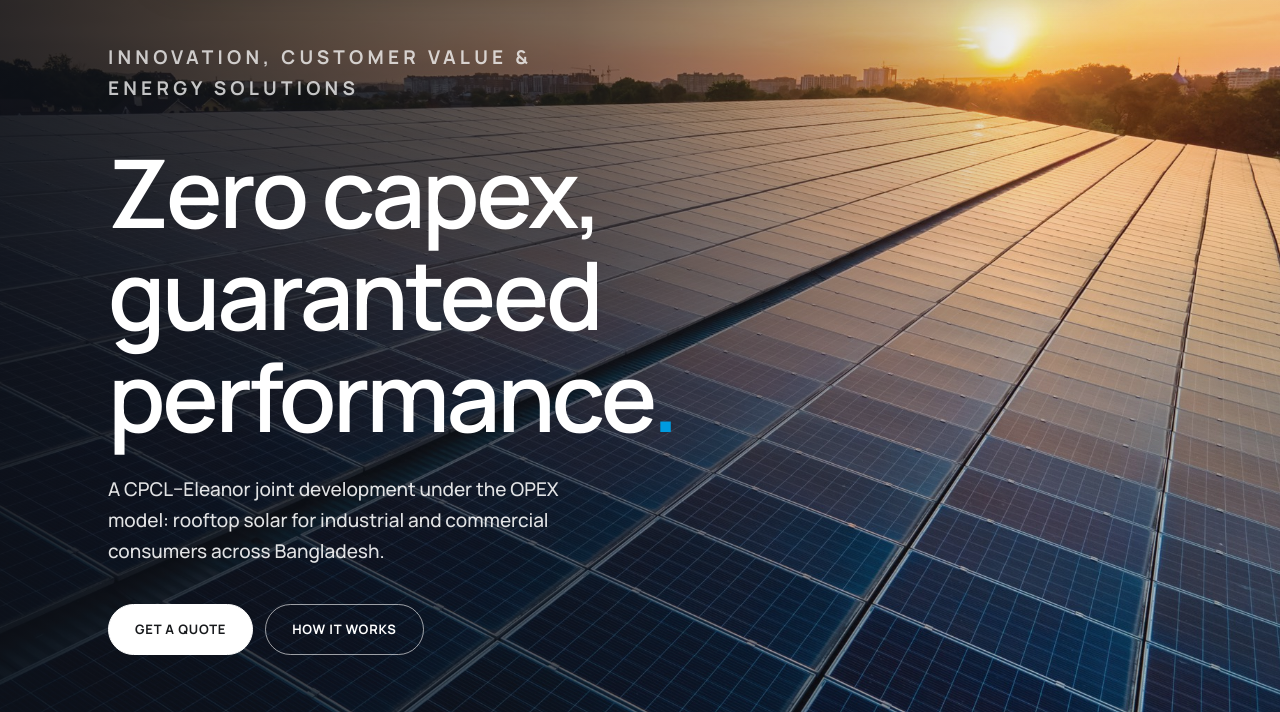
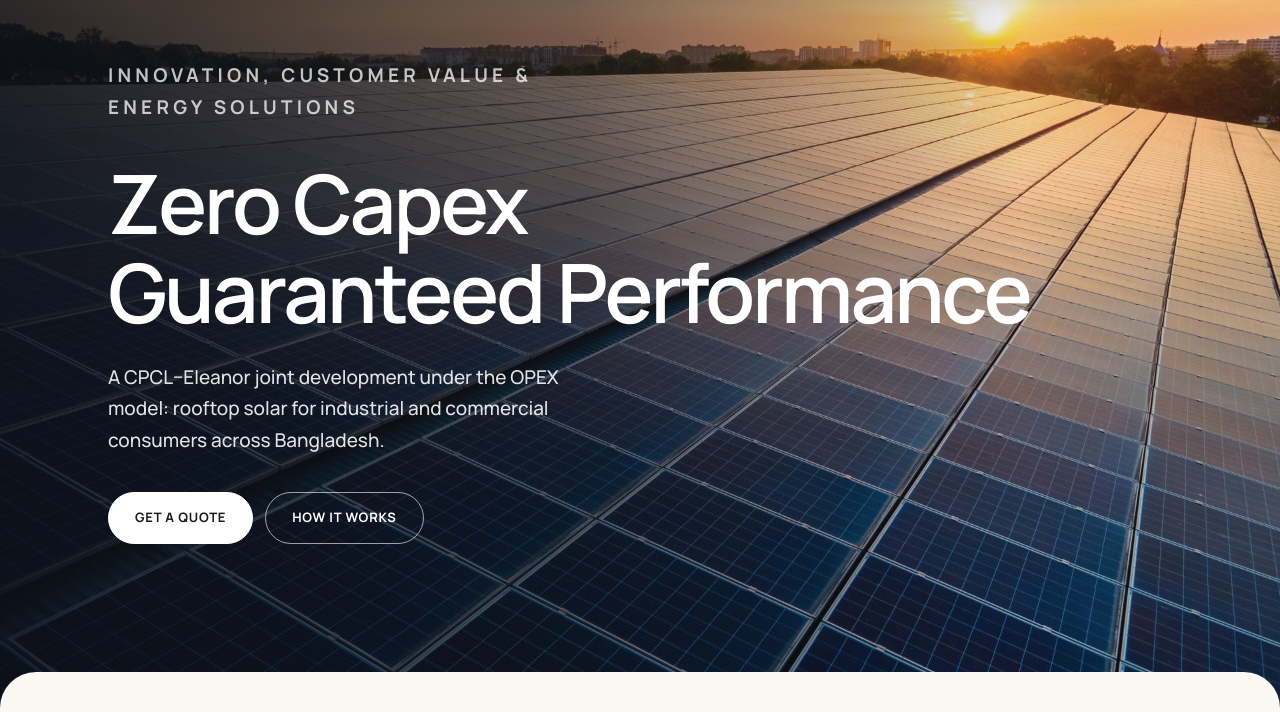
Before and after one commit to ishfaqbuilds/cpcl-website, a plain HTML site: page index.html in a window 1280 px wide. Shown: the part 88-800 px from the top of the page. Drawn offline with Linux system fonts and the light colour scheme.

Commit message:
Set hero heading to two lines: Zero Capex / Guaranteed Performance
Co-Authored-By: Claude Opus 5.5 <noreply@anthropic.com>

```diff
--- a/index.html
+++ b/index.html
@@ -54,7 +54,8 @@
   .hero::after { content: ""; position: absolute; inset: 0; background: linear-gradient(90deg, rgba(12,16,24,.85) 0%, rgba(12,16,24,.55) 45%, rgba(12,16,24,.05) 80%); }
   .hero .wrap { position: relative; z-index: 1; width: 100%; }
   .hero .eyebrow { color: rgba(255,255,255,.75); }
-  .hero h1 { font-size: clamp(46px, 7.4vw, 96px); max-width: 11ch; margin-bottom: 26px; }
+  .hero h1 { font-size: clamp(18px, 6.4vw, 88px); margin-bottom: 26px; }
+  .hero h1 span { display: block; white-space: nowrap; } /* exactly two lines at every width */
   .hero p { color: rgba(255,255,255,.88); font-size: clamp(16px, 1.5vw, 19px); max-width: 42ch; margin-bottom: 36px; }
   .hero .actions { display: flex; gap: 12px; flex-wrap: wrap; }
 
@@ -202,7 +203,7 @@
   <img src="images/hero.jpg" alt="" fetchpriority="high">
   <div class="wrap">
     <p class="eyebrow">Innovation, customer value &amp; energy solutions</p>
-    <h1>Zero capex, guaranteed performance<span class="dot">.</span></h1>
+    <h1><span>Zero Capex</span><span>Guaranteed Performance</span></h1>
     <p>A CPCL&ndash;Eleanor joint development under the OPEX model: rooftop solar for industrial and commercial consumers across Bangladesh.</p>
     <div class="actions">
       <a class="btn light" href="#contact">Get a quote</a>
```
